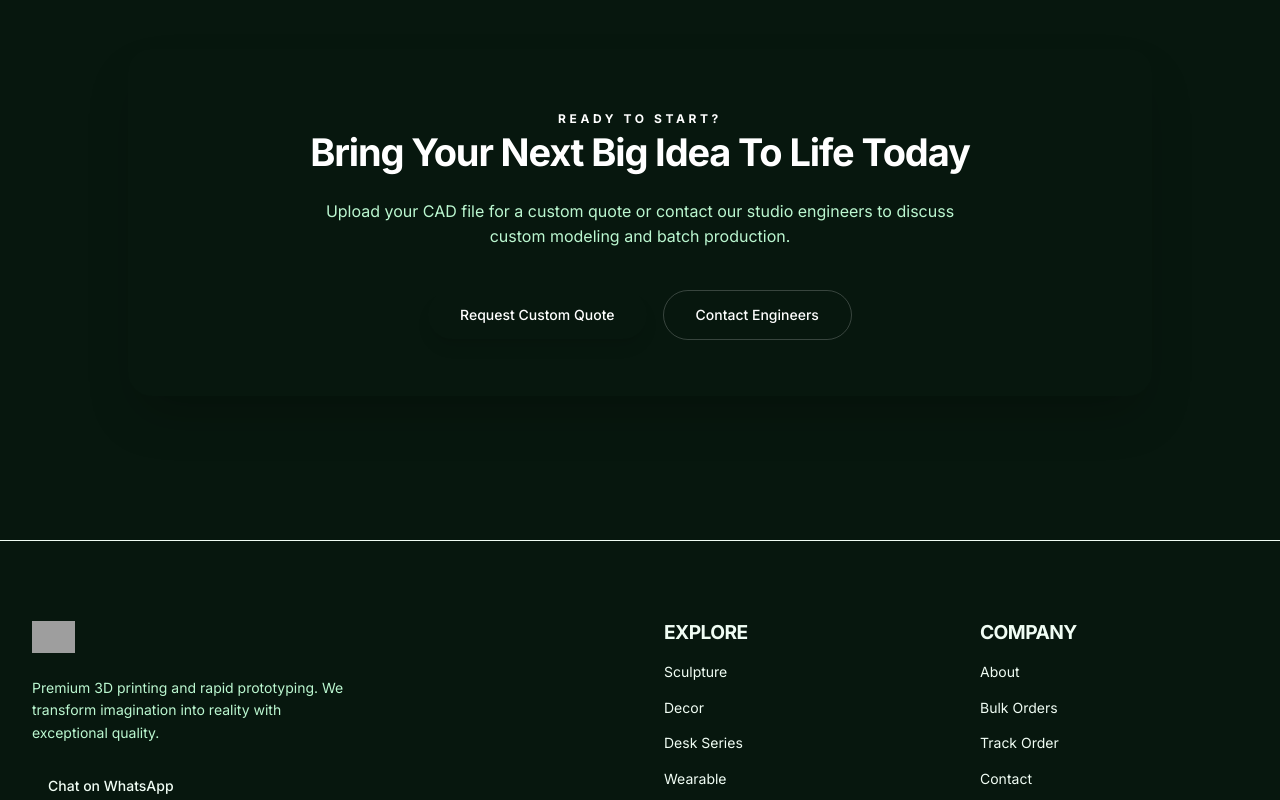
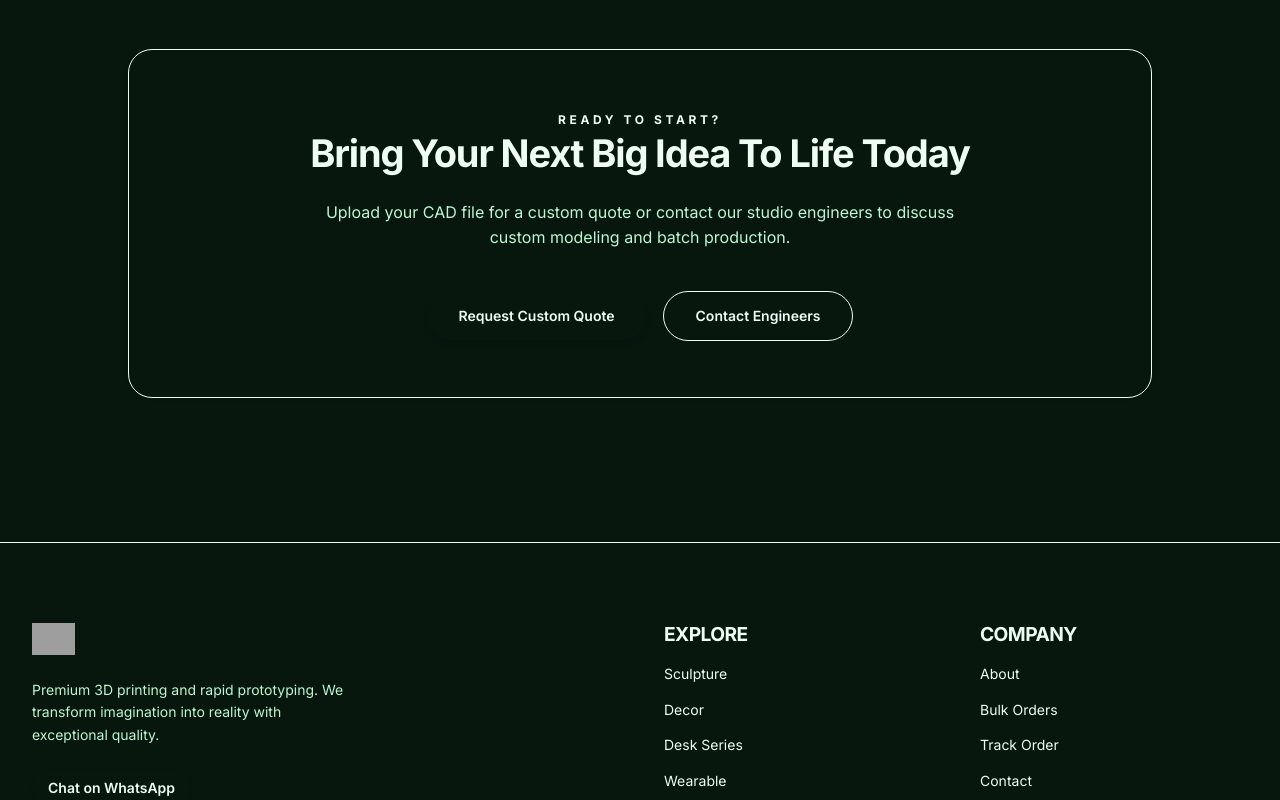
Before and after one commit to Crazy-Coder11/fusion3dLabs-front-end, a Next.js app: page /about in a window 1280 px wide. Shown: the part 2860-3660 px from the top of the page. Built offline with nearby package versions, Linux system fonts and the light colour scheme; grey boxes are pictures that could not be loaded.

Commit message:
style: convert all dark sections (CTA, about, contact) to full light paper aesthetic with bright light green accents

```diff
--- a/app/about/page.tsx
+++ b/app/about/page.tsx
@@ -273,27 +273,27 @@ export default function AboutPage() {
 
       {/* ── CTA Banner ──────────────────────────────────────────────── */}
       <section className="py-16 px-6 lg:px-8">
-        <div className="max-w-5xl mx-auto rounded-3xl bg-dark-surface text-white p-8 sm:p-14 text-center relative overflow-hidden shadow-2xl">
+        <div className="max-w-5xl mx-auto rounded-3xl bg-secondary/70 border border-primary/25 p-8 sm:p-14 text-center relative overflow-hidden shadow-sm">
           <div className="relative z-10 max-w-2xl mx-auto space-y-6">
             <span className="text-xs uppercase tracking-[0.3em] text-primary font-bold">
               Ready to Start?
             </span>
-            <h2 className="text-3xl sm:text-4xl font-extrabold text-white tracking-tight leading-tight">
+            <h2 className="text-3xl sm:text-4xl font-extrabold text-text-primary tracking-tight leading-tight">
               Bring Your Next Big Idea To Life Today
             </h2>
-            <p className="text-text-muted text-sm sm:text-base leading-relaxed">
+            <p className="text-text-secondary text-sm sm:text-base leading-relaxed">
               Upload your CAD file for a custom quote or contact our studio engineers to discuss custom modeling and batch production.
             </p>
             <div className="flex flex-wrap items-center justify-center gap-4 pt-4">
               <Link
                 href="/bulk-order"
-                className="px-8 py-3.5 bg-primary text-white rounded-full font-medium text-sm hover:bg-highlight-1 transition-all shadow-lg"
+                className="px-8 py-3.5 bg-primary text-[#062817] rounded-full font-semibold text-sm hover:bg-highlight-1 transition-all shadow-md shadow-primary/25"
               >
                 Request Custom Quote
               </Link>
               <Link
                 href="/contact"
-                className="px-8 py-3.5 border border-white/20 text-white rounded-full font-medium text-sm hover:bg-white/10 transition-all"
+                className="px-8 py-3.5 border border-primary/30 text-text-primary bg-surface/80 rounded-full font-semibold text-sm hover:bg-surface transition-all"
               >
                 Contact Engineers
               </Link>
--- a/app/contact/page.tsx
+++ b/app/contact/page.tsx
@@ -238,10 +238,10 @@ export default function ContactPage() {
           {/* Info & Direct Contact Column */}
           <div className="lg:col-span-5 space-y-6">
             {/* WhatsApp Direct Card */}
-            <div className="p-6 sm:p-8 rounded-3xl bg-dark-surface text-white border border-white/10 shadow-lg relative overflow-hidden">
+            <div className="p-6 sm:p-8 rounded-3xl bg-secondary/80 text-text-primary border border-primary/25 shadow-sm relative overflow-hidden">
               <div className="relative z-10 space-y-4">
                 <div className="flex items-center justify-between">
-                  <span className="text-xs uppercase tracking-[0.2em] text-emerald-400 font-bold">
+                  <span className="text-xs uppercase tracking-[0.2em] text-emerald-700 font-bold">
                     Fastest Response
                   </span>
                   <span className="flex h-2.5 w-2.5 relative">
@@ -250,8 +250,8 @@ export default function ContactPage() {
                   </span>
                 </div>
 
-                <h3 className="text-xl font-bold tracking-tight text-white">Direct WhatsApp Desk</h3>
-                <p className="text-xs sm:text-sm text-neutral-300 leading-relaxed">
+                <h3 className="text-xl font-bold tracking-tight text-text-primary">Direct WhatsApp Desk</h3>
+                <p className="text-xs sm:text-sm text-text-secondary leading-relaxed">
                   Chat directly with our lead prototyping engineer for real-time file review and quick turnaround estimates.
                 </p>
 
@@ -259,7 +259,7 @@ export default function ContactPage() {
                   href={`https://wa.me/${WHATSAPP_NUMBER}`}
                   target="_blank"
                   rel="noopener noreferrer"
-                  className="inline-flex items-center gap-2.5 px-6 py-3 rounded-full bg-emerald-500 hover:bg-emerald-600 text-white text-xs sm:text-sm font-semibold transition-all duration-200 shadow-md"
+                  className="inline-flex items-center gap-2.5 px-6 py-3 rounded-full bg-primary hover:bg-highlight-1 text-[#062817] text-xs sm:text-sm font-semibold transition-all duration-200 shadow-md shadow-primary/20"
                 >
                   <svg width="18" height="18" viewBox="0 0 24 24" fill="currentColor">
                     <path d="M17.472 14.382c-.297-.149-1.758-.867-2.03-.967-.273-.099-.471-.148-.67.15-.197.297-.767.966-.94 1.164-.173.199-.347.223-.644.075-.297-.15-1.255-.463-2.39-1.475-.883-.788-1.48-1.761-1.653-2.059-.173-.297-.018-.458.13-.606.134-.133.298-.347.446-.52.149-.174.198-.298.298-.497.099-.198.05-.371-.025-.52-.075-.149-.669-1.612-.916-2.207-.242-.579-.487-.5-.669-.51-.173-.008-.371-.01-.57-.01-.198 0-.52.074-.792.372-.272.297-1.04 1.016-1.04 2.479 0 1.462 1.065 2.875 1.213 3.074.149.198 2.096 3.2 5.077 4.487.709.306 1.262.489 1.694.625.712.227 1.36.195 1.871.118.571-.085 1.758-.719 2.006-1.413.248-.694.248-1.289.173-1.413-.074-.124-.272-.198-.57-.347m-5.421 7.403h-.004a9.87 9.87 0 01-5.031-1.378l-.361-.214-3.741.982.998-3.648-.235-.374a9.86 9.86 0 01-1.51-5.26c.001-5.45 4.436-9.884 9.888-9.884 2.64 0 5.122 1.03 6.988 2.898a9.825 9.825 0 012.893 6.994c-.003 5.45-4.437 9.884-9.885 9.884m8.413-18.297A11.815 11.815 0 0012.05 0C5.495 0 .16 5.335.157 11.892c0 2.096.547 4.142 1.588 5.945L.057 24l6.305-1.654a11.882 11.882 0 005.683 1.448h.005c6.554 0 11.89-5.335 11.893-11.893a11.821 11.821 0 00-3.48-8.413z"/>
--- a/components/home/DarkCTA.tsx
+++ b/components/home/DarkCTA.tsx
@@ -7,22 +7,23 @@ export default function DarkCTA() {
     <section
       className="py-32 lg:py-48 overflow-hidden"
       style={{
-        background: 'var(--dark-surface)',
+        background: 'linear-gradient(135deg, #DCFCE7 0%, var(--bg-2) 100%)',
         borderRadius: 'var(--radius-hero)',
         margin: '0 16px',
+        border: '1px solid var(--border)',
       }}
     >
       <div className="max-w-7xl mx-auto px-6 lg:px-8">
         <div className="relative z-10 text-center max-w-4xl mx-auto">
-          <p className="text-xs uppercase tracking-[0.3em] mb-8 block reveal-on-scroll"
-            style={{ color: 'var(--highlight-2)' }}
+          <p className="text-xs uppercase tracking-[0.3em] mb-8 block reveal-on-scroll font-bold"
+            style={{ color: '#16A34A' }}
           >
             End-to-End Manufacturing
           </p>
 
           <h2
             className="text-3xl sm:text-4xl lg:text-5xl font-extrabold tracking-tight mb-6 reveal-on-scroll"
-            style={{ color: '#FFF9F6' }}
+            style={{ color: 'var(--text-primary)' }}
           >
             Your Vision,{' '}
             <span className="text-accent-gradient">Reality</span>
@@ -30,7 +31,7 @@ export default function DarkCTA() {
 
           <p
             className="text-lg max-w-xl mx-auto mb-10 leading-relaxed reveal-on-scroll"
-            style={{ color: 'var(--highlight-3)' }}
+            style={{ color: 'var(--text-secondary)' }}
           >
             Transform your concepts into tangible products with our precision 3D printing
             and rapid prototyping services.
@@ -40,7 +41,7 @@ export default function DarkCTA() {
           <div className="reveal-on-scroll">
             <Link
               href="/bulk-order"
-              className="px-8 py-4 bg-primary text-white rounded-full font-medium hover:bg-highlight-1 transition-all duration-300 inline-flex items-center gap-2 arrow-cta hover:shadow-[0_0_30px_rgba(16,185,129,0.35)]"
+              className="px-8 py-4 bg-primary text-[#062817] rounded-full font-semibold hover:bg-highlight-1 transition-all duration-300 inline-flex items-center gap-2 arrow-cta hover:shadow-[0_0_30px_rgba(74,222,128,0.35)]"
             >
               Start Your Project
               <svg className="arrow-icon" width="14" height="14" viewBox="0 0 24 24" fill="none" stroke="currentColor" strokeWidth="2.5" strokeLinecap="round" strokeLinejoin="round">
--- a/components/home/FinalCTA.tsx
+++ b/components/home/FinalCTA.tsx
@@ -31,7 +31,7 @@ export default function FinalCTA() {
           <div className="reveal-on-scroll">
             <Link
               href="/bulk-order"
-              className="px-12 py-5 bg-primary text-white rounded-full font-medium text-lg hover:bg-highlight-1 transition-all duration-300 inline-flex items-center gap-3 arrow-cta hover:shadow-[0_0_40px_rgba(16,185,129,0.3)]"
+              className="px-12 py-5 bg-primary text-[#062817] rounded-full font-semibold text-lg hover:bg-highlight-1 transition-all duration-300 inline-flex items-center gap-3 arrow-cta hover:shadow-[0_0_40px_rgba(74,222,128,0.35)]"
             >
               Start Creating
               <svg className="arrow-icon" width="16" height="16" viewBox="0 0 24 24" fill="none" stroke="currentColor" strokeWidth="2.5" strokeLinecap="round" strokeLinejoin="round">
--- a/components/home/PromptDemo.tsx
+++ b/components/home/PromptDemo.tsx
@@ -147,7 +147,7 @@ export default function PromptDemo() {
               <button
                 onClick={handleGenerate}
                 disabled={!inputValue.trim() || isGenerating}
-                className="px-6 py-4 bg-primary text-white rounded-xl font-medium hover:bg-highlight-1 transition-all duration-300 disabled:opacity-50 disabled:cursor-not-allowed whitespace-nowrap arrow-cta"
+                className="px-6 py-4 bg-primary text-[#062817] rounded-xl font-semibold hover:bg-highlight-1 transition-all duration-300 disabled:opacity-50 disabled:cursor-not-allowed whitespace-nowrap arrow-cta"
               >
                 Generate
                 <svg className="arrow-icon" width="14" height="14" viewBox="0 0 24 24" fill="none" stroke="currentColor" strokeWidth="2.5" strokeLinecap="round" strokeLinejoin="round">
--- a/components/layout/Footer.tsx
+++ b/components/layout/Footer.tsx
@@ -45,7 +45,7 @@ export default function Footer() {
                 href="https://wa.me/919999999999?text=Hi%20Fusion3D%20Labs!%20I%20have%20a%20question%20about%20your%20products."
                 target="_blank"
                 rel="noopener noreferrer"
-                className="inline-flex items-center gap-2 px-4 py-2 bg-primary text-white rounded-full font-medium hover:bg-highlight-1 transition-colors text-sm"
+                className="inline-flex items-center gap-2 px-4 py-2 bg-primary text-[#062817] rounded-full font-semibold hover:bg-highlight-1 transition-colors text-sm shadow-sm"
               >
                 Chat on WhatsApp
               </Link>
```
